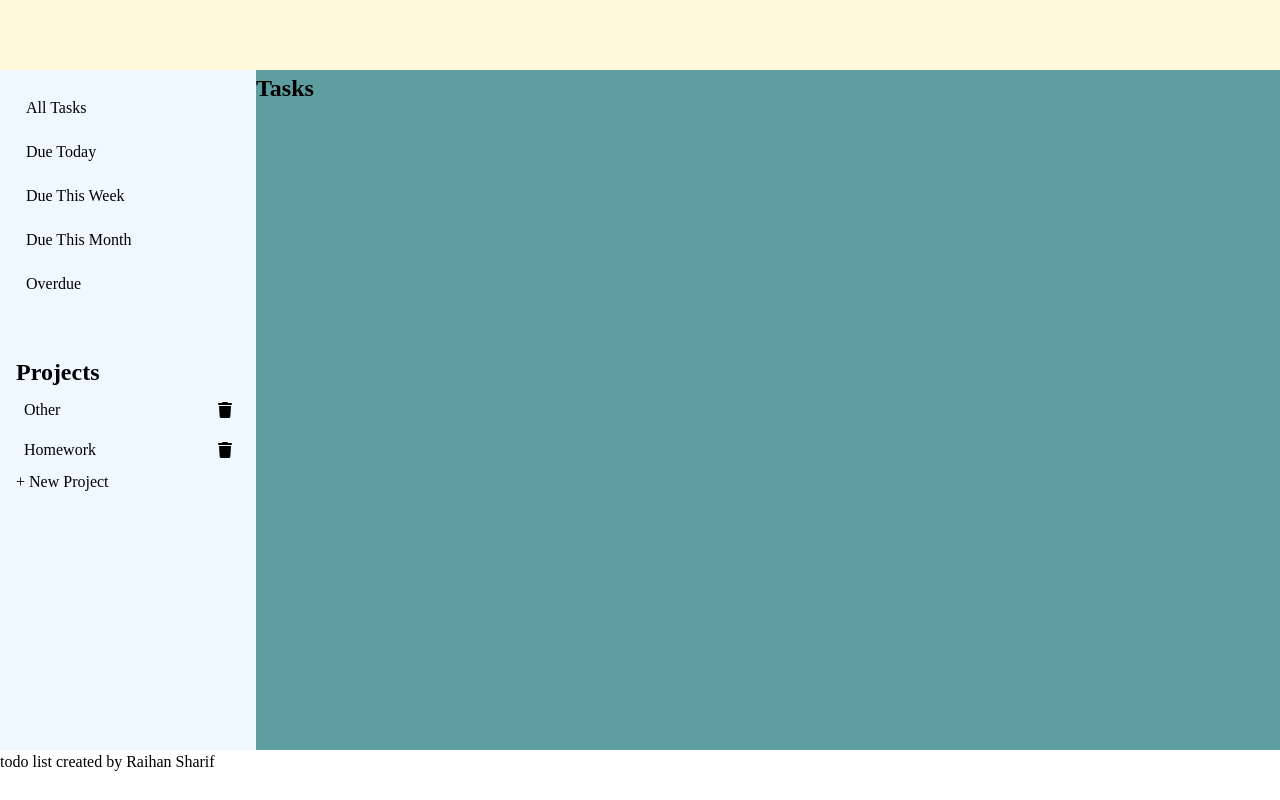
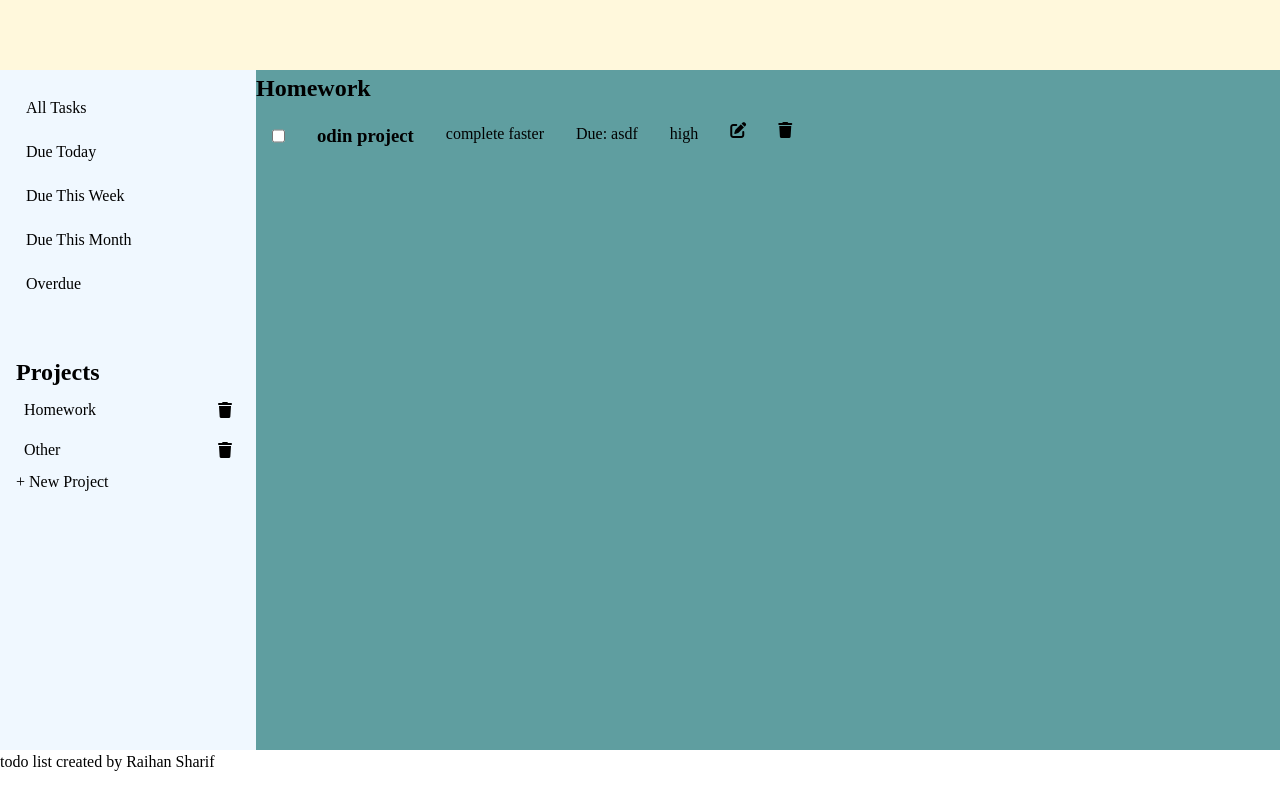
Before and after one commit to RaihanSharif/todo-list, a website built with webpack: page src/template.html in a window 1280 px wide. Both pictures are taken after a click on the element "Homework". Built offline with nearby package versions, Linux system fonts and the light colour scheme.

Commit message:
Can display tasks of clicked project

```diff
--- a/src/index.js
+++ b/src/index.js
@@ -1,18 +1,26 @@
 // the main js file
 import "./styles.css";
+import Task from "./task.js";
 import Project from "./project.js"
 import ProjectList from "./projectList.js";
 import { renderNewProject, renderProjects } from "./render.js";
+
 
 //default importing an image example. can be used as src of img html element
 // import odingImage from "./oding.png";
 
 const projects = new ProjectList();
 const other = new Project("Other", "Tasks that are not assigned to a project");
-projects.addProject(other);
+
+
+
+
 
 const homework = new Project("Homework", "testing bro");
 projects.addProject(homework);
+const task1 = new Task('odin project', 'complete faster', 'asdf', 'high');
+homework.addTask(task1);
+projects.addProject(other);
 
 const projListContainer = document.getElementById("projects-inner");
 renderProjects(projects, projListContainer);
--- a/src/project.js
+++ b/src/project.js
@@ -1,14 +1,17 @@
-import TodoTask from "./task.js";
+import Task from "./task.js";
 
 class Project {
     #taskList= [];
+
     // TODO: Add a static method to move an item from one project to another
+    // TODO: static field to track number of tasks in project
     constructor(title, description) {
         this.title = title;
         this.description = description;
     }
 
     get taskList() {
+        console.log(this.#taskList);
         return this.#taskList;
     }
 
--- a/src/projectList.js
+++ b/src/projectList.js
@@ -3,6 +3,8 @@ import Project from "./project.js";
 // a list of projects.
 class ProjectList {
     projects = [];
+
+    // TODO: static field to track number of projects
     // returns the matching object
     getProject(attribute, value) {
         return this.projects.find(proj => proj[attribute] === value);
--- a/src/render.js
+++ b/src/render.js
@@ -2,21 +2,95 @@
 
 import Project from "./project";
 
+
+
+function createTaskCard(task) {
+    const card = document.createElement("div");
+    card.classList.add('task-card');
+    card.setAttribute('data-title', task.title);
+    card.setAttribute('data-isChecked', false);
+
+    const taskTitle = document.createElement('h3');
+    taskTitle.textContent = task.title;
+    taskTitle.classList.add('task-title');
+
+    const taskCheckbox = document.createElement("input");
+    taskCheckbox.setAttribute('type', 'checkbox');
+    taskCheckbox.classList.add('task-checkbox');
+    taskCheckbox.setAttribute('data-title', task.title);
+
+    // if checkbox is checked, the task is marked as completed
+    // the card gets a isChecked = true, data
+    taskCheckbox.addEventListener('change', () => {
+        if (taskCheckbox.checked) {
+            task.isComplete = true;
+            card.dataset.isChecked = true;
+        } else {
+            task.isComplete = false;
+            card.dataset.isChecked = false;
+        }
+    });
+
+    const taskDesc = document.createElement('p');
+    taskDesc.textContent = task.description;
+    taskDesc.classList.add("task-desc");
+
+    const taskDate = document.createElement('span');  //TODO: change to date/time tag later
+    taskDate.textContent = `Due: ${task.dueDate}`;
+    taskDate.classList.add('task-due-date');
+
+    const taskPriority = document.createElement('div');
+    taskPriority.classList.add('task-priority'); // TODO: color of div will change based on value
+    taskPriority.setAttribute('data-priority', task.priority);
+    taskPriority.textContent = task.priority; //TODO: this may be a number that needs to be turned into text {low, medium, high}
+
+    const taskEdit = document.createElement('span'); // TODO: change to div?
+    taskEdit.classList.add("task-edit-btn", "fa-solid", "fa-edit");
+    // TODO: add edit button event listener.
+
+    const taskDel = document.createElement('span');
+    taskDel.classList.add('task-del', 'fa-solid', 'fa-trash');
+    // TODO: add event listener
+
+    card.appendChild(taskCheckbox);
+    card.appendChild(taskTitle);
+    card.appendChild(taskDesc);
+    card.appendChild(taskDate);
+    card.appendChild(taskPriority);
+    card.appendChild(taskEdit);
+    card.appendChild(taskDel);
+
+    return card;
+}
+
+function renderProjectTasks(project) {
+    const taskDisplay = document.getElementById("content");
+    taskDisplay.innerHTML = '';
+    const projName = document.createElement('h2');
+    projName.id = 'tasks-header';
+    projName.textContent = project.title;
+
+    taskDisplay.appendChild(projName);
+
+    project.taskList.forEach(task => {
+        console.log("woop woop!");
+        taskDisplay.appendChild(createTaskCard(task));
+    });
+}
+
+
+
 // create a project card that will be used to render projects list
+
 function createProjectCard(project) {
     const li = document.createElement("li");
     li.classList.add("project-card");
     li.setAttribute('data-title', project.title); //TODO: project[title] ???
 
-    // const icon = document.createElement("span");
-    // icon.classList.add("fa-solid", "fa-folder");
-    // li.appendChild(icon);
-
     const projectName = document.createElement("p");
     projectName.textContent = project.title;
     projectName.addEventListener('click', () => {
-        // renderTasks(project);
-        // TODO: function to render all tasks of a given projects
+        renderProjectTasks(project);
     });
     li.appendChild(projectName);
 
@@ -54,9 +128,9 @@ function renderProjects(projectList, containerElem) {
     return projectsUl;
 }
 
+// TODO: error when creating empty project. Need to validate input
 function renderNewProject(projectList, containerElem) {
     const newProjBtn = document.getElementById("new-project-btn");
-
     newProjBtn.addEventListener('click', () => {
         const title = prompt('Project title:');
         const desc = prompt('Project description:');
--- a/src/styles.css
+++ b/src/styles.css
@@ -66,6 +66,12 @@ ul {
   justify-content: space-between;
 }
 
+.task-card {
+  display: flex;
+  padding: 1rem;
+  gap: 2rem;
+}
+
 #content {
   background-color: cadetblue;
 }
--- a/src/task.js
+++ b/src/task.js
@@ -1,4 +1,4 @@
-class TodoTask {
+class Task {
     // isComplete is set to false by default
     constructor(title, description, dueDate, priority, isComplete=false) {
         this.title = title;
@@ -17,4 +17,4 @@ class TodoTask {
     }
 };
 
-export default TodoTask;
+export default Task;
--- a/src/template.html
+++ b/src/template.html
@@ -31,7 +31,7 @@
             </div>
         </div>
         <div id="content">
-            <h2>Tasks</h2>
+
         </div>
     </div>
     <footer>
```
